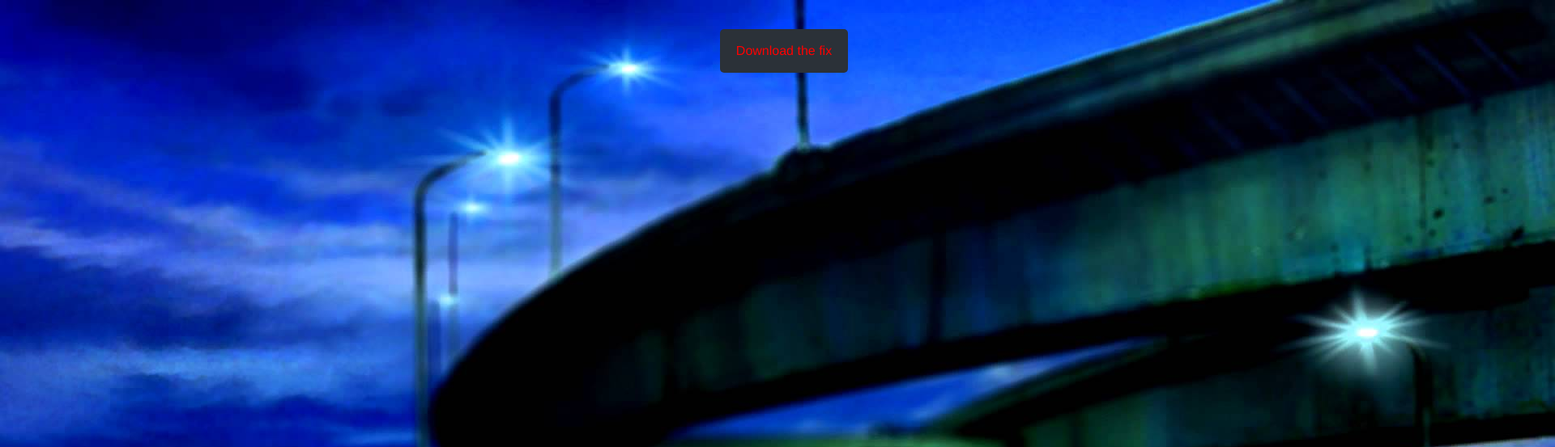
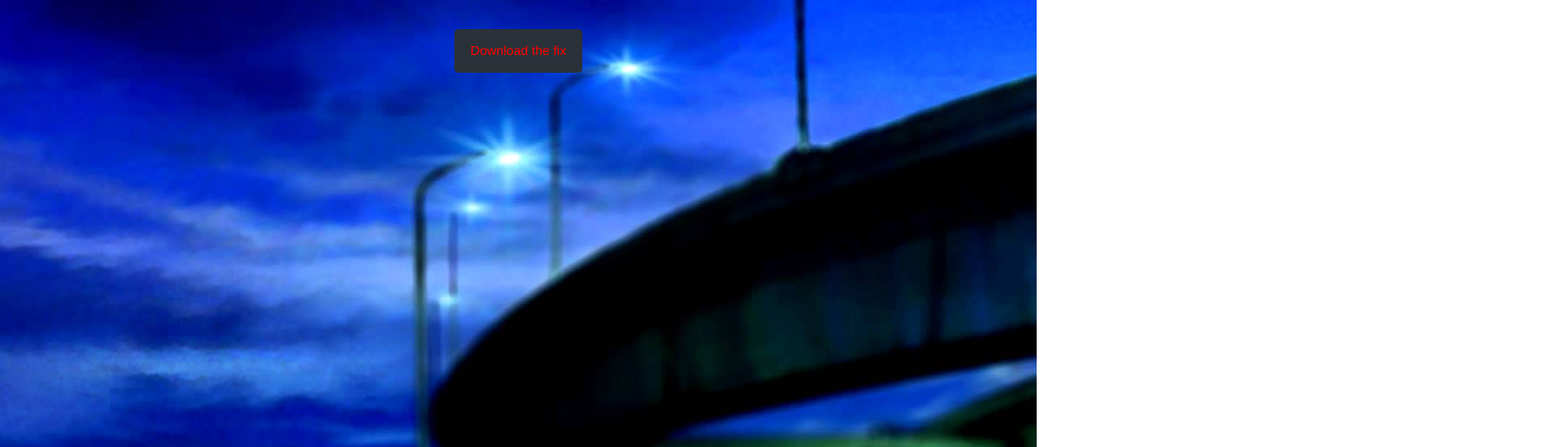
Before and after one commit to MediaProductions/WMMT6ENG.github.io, a plain HTML site: page Download.html in a window 1280 px wide. Shown: the top 553 px of the page at 81% size, 1920 px wide, since content can reach past the window. Drawn offline with Linux system fonts and the light colour scheme.

Commit message:
Update Download.html

```diff
--- a/Download.html
+++ b/Download.html
@@ -9,9 +9,7 @@
 <style>
 body {
   background-image: url("wp2131063-wangan-midnight-wallpapers.jpg");
-      background-size: 1920px;
-  width: 1920px;
-  height: 1080px;
+      background-size: 1920px
 }
 </style>
 
```
